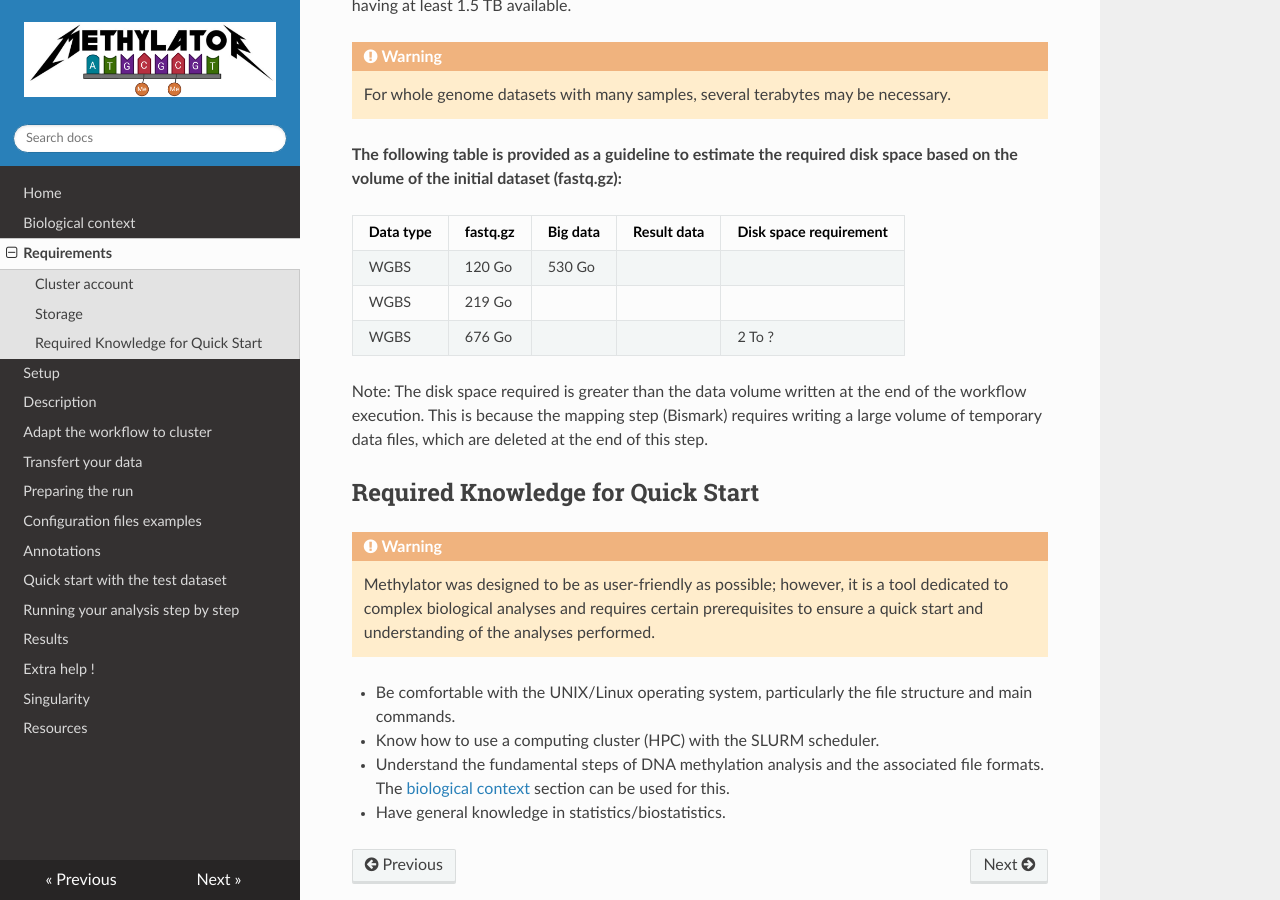
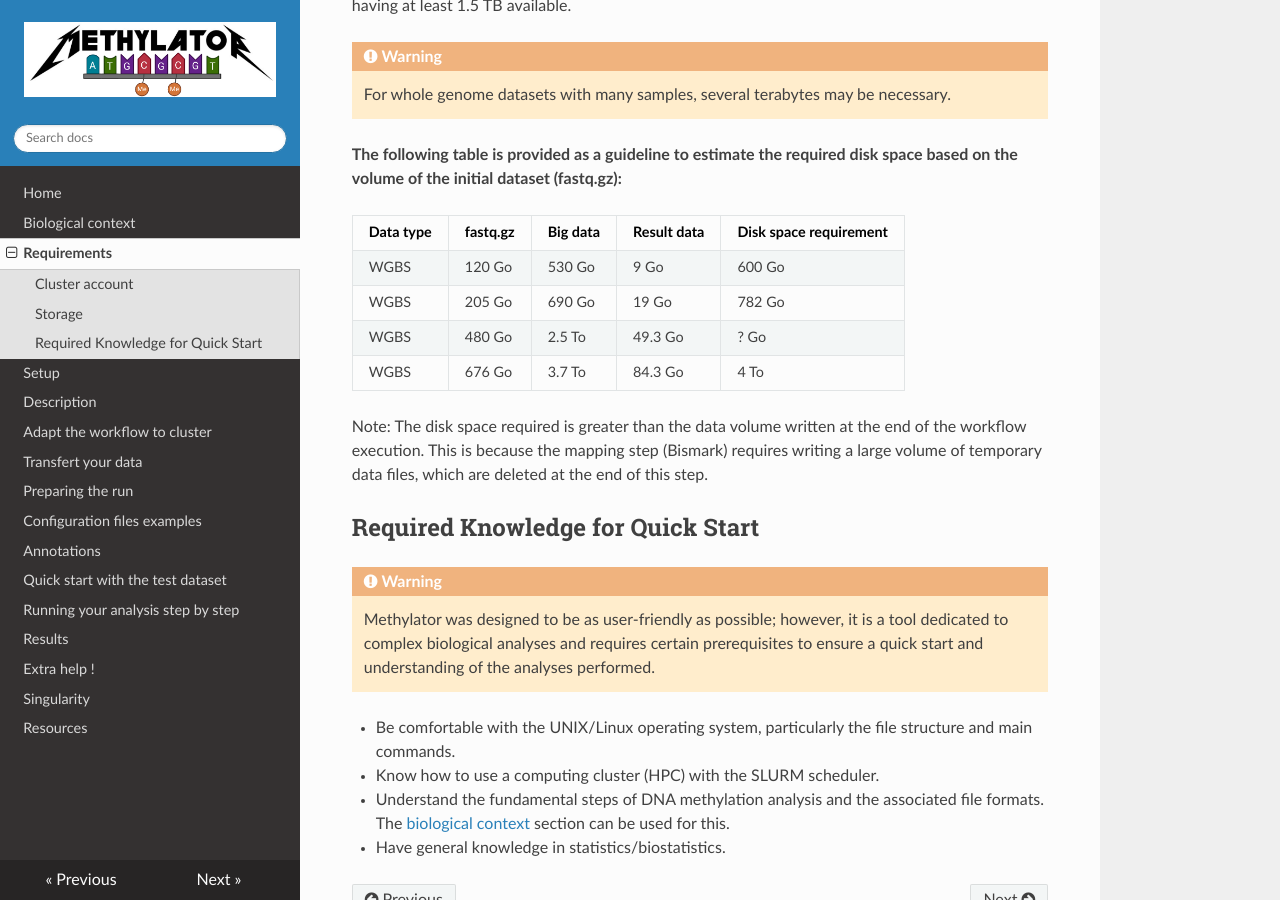
Before and after one commit to parisepigenetics/Methylator-Documentation, an MkDocs documentation site: the page built from docs/before_start.md, in a window 1280 px wide and 900 px high, scrolled down 518 px. Built offline with MkDocs 1.6.1, drawn with Linux system fonts in a browser that asks for light colours; nearby versions of some CDN libraries.

Commit message:
Update before_start.md

```diff
--- a/docs/before_start.md
+++ b/docs/before_start.md
@@ -19,9 +19,10 @@ Depending on your analyses, the disk space required to run the workflow can vary
 
 | Data type | fastq.gz | Big data | Result data | Disk space requirement |
 | --------- | -------- | -------- | ----------- | ---------------------- |
-|    WGBS   | 120 Go   | 530 Go   |             |                        |
-|    WGBS   | 219 Go   |          |             |                        |
-|    WGBS   | 676 Go   |          |             |          2 To ?        |
+|    WGBS   | 120 Go   |  530 Go  |    9 Go     |          600 Go        |
+|    WGBS   | 205 Go   |  690 Go  |    19 Go    |          782 Go        |
+|    WGBS   | 480 Go   |  2.5 To  |   49.3 Go   |          ? Go          |
+|    WGBS   | 676 Go   |  3.7 To  |   84.3 Go   |          4 To          |
 
 Note: The disk space required is greater than the data volume written at the end of the workflow execution. This is because the mapping step (Bismark) requires writing a large volume of temporary data files, which are deleted at the end of this step.
 
```
